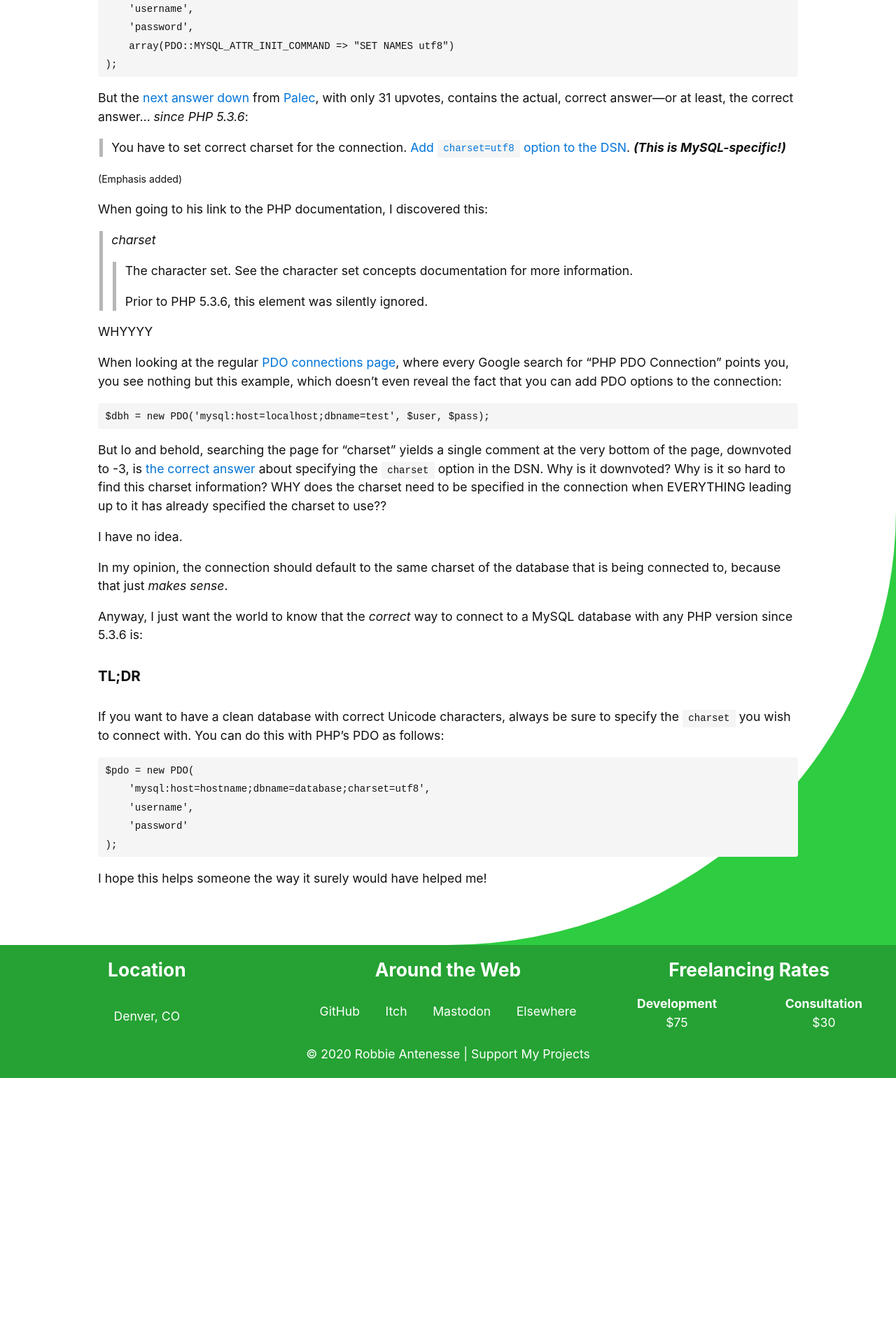
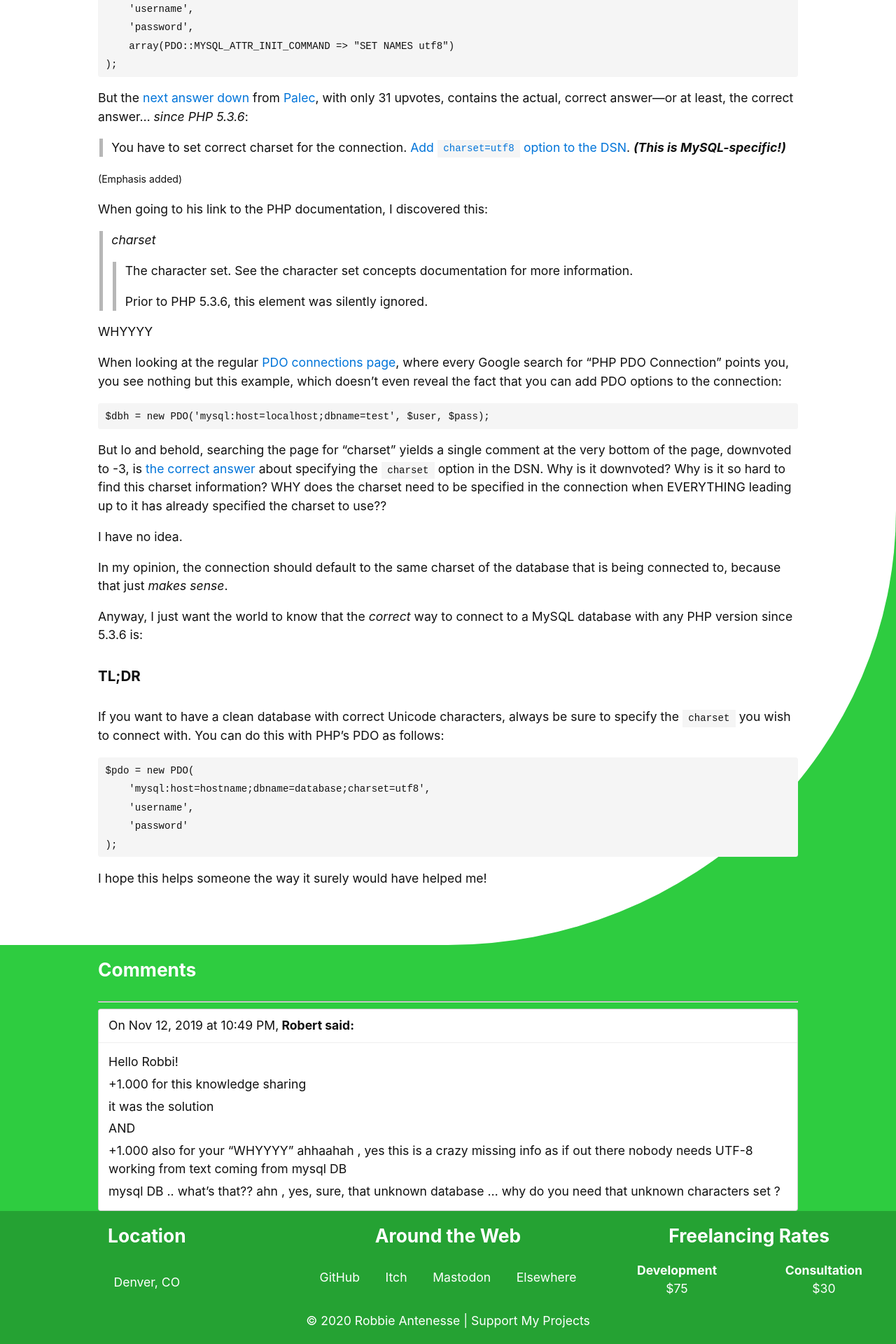
Before and after one commit to Alamantus/robbie.antenesse.net, a Jekyll site: the page built from _posts/2017-09-29-mysql-php-pdo-connection.md, in a window 1280 px wide. Shown: the part 1187-3107 px from the top of the page at 70% size. Built offline with Jekyll 4.4.1, drawn with Linux system fonts in a browser that asks for light colours; before the commit the page ends 2727 px from its top, so only the background shows below that.

Commit message:
Start add displaying comments, but staticman is broken...
Also accidentally publish an old post I've had on this computer for 2
years and never finished!

```diff
--- /dev/null
+++ b/_data/comments/2017-09-29-mysql-php-pdo-connection/entry1573624146.yaml
@@ -0,0 +1,16 @@
+_id: 841f61f0-2ece-11e8-9e1a-170dcccd3685
+name: Robert
+email: 29370ab7b9acb6b0a2c906678d1e018e
+message: |
+  Hello Robbi!
+
+  +1.000 for this knowledge sharing
+
+  it was the solution
+
+  AND
+
+  +1.000 also for your "WHYYYY" ahhaahah , yes this is a crazy missing info as if out there nobody needs UTF-8 working from text coming from mysql DB
+
+  mysql DB .. what's that?? ahn , yes, sure, that unknown database ... why do you need that unknown characters set ?
+date: 2019-11-12T22:49:00.272Z
--- a/_layouts/post.html
+++ b/_layouts/post.html
@@ -1,6 +1,7 @@
 ---
 layout: default
 ---
+{% capture page_slug %}{{ page.date | date: "%Y-%m-%d" }}-{{ page.slug }}{% endcapture %}
 
 <section>
   <header class="container">
@@ -18,3 +19,45 @@ layout: default
   <div class="fancy-accent top left" role="presentation" aria-hidden="true"><div></div></div>
   <div class="fancy-accent bottom right" role="presentation" aria-hidden="true"><div></div></div>
 </section>
+
+<section class="background-green">
+  {% for p in site.data.comments %}
+  {% if p[0] == page_slug %}
+      <header class="container">
+        <h2>Comments</h2>
+        {% comment %}
+        <form method="POST" action="https://api.staticman.net/v2/entry/Alamantus/robbie.antenesse.net/master/"></form>
+          <fieldset class="flex one two-700">
+            <label>Name<br />
+              <input name="fields[name]" />
+            </label>
+            <label>Email<br />
+              <input type="email" name="fields[email]" />
+            </label>
+            <label class="full">Comment<br />
+              <textarea name="fields[message]"></textarea>
+            </label>
+          </fieldset>
+          <input name="options[slug]" type="hidden" value="{{ page_slug }}">
+          <input name="options[redirect]" type="hidden" value="{{ site.url }}{{ page.url }}">
+          <button style="background:white;color:black;" type="submit">Post!</button>
+        </form>
+        {% endcomment %}
+        <hr />
+      </header>
+      {% assign comments = p[1] %}
+      {% for c in comments %}
+        {% assign comment = c[1] %}
+        <article class="container card">
+          <header>
+            <span style="font-weight:normal;">{{ comment.date | date: "On %b %-d, %Y at %I:%M %p" }},</span>
+            <span>{{ comment.name }} said:</span>
+          </header>
+          <footer>
+            {{ comment.message | markdownify }}
+          </footer>
+        </article>
+      {% endfor %}
+    {% endif %}
+  {% endfor %}
+</section>
--- a/_sass/_customizations.scss
+++ b/_sass/_customizations.scss
@@ -129,6 +129,9 @@ button, .button {
   .burger {
     color: $white !important;
   }
+  .card *, input, textarea, select, option {
+    color: $black;
+  }
 
   .button.outline {
     color: $white;
```
Also changed, not shown: _posts/2018-03-22-hosting-hobo.md (added, +64 -0 lines), staticman.yml (added, +80 -0 lines), _posts/2017-09-29-mysql-php-pdo-connection.md (renamed from _posts/2017-09-26-mysql-php-pdo-connection.md).
